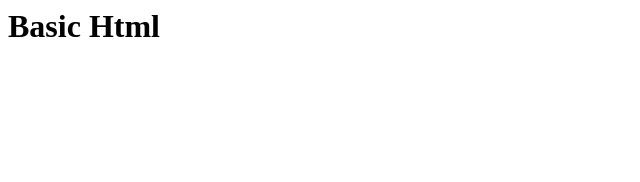
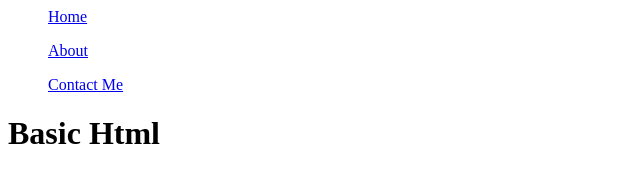
Before and after one commit to Faheem2407/Git-Github-Practice, a plain HTML site: page index.html in a window 1280 px wide. Shown: the whole page, without its empty margins (0-640 px from the left). Drawn offline with Linux system fonts and the light colour scheme.

Commit message:
nav links are added successfully inside index.html
- home,about,contact me links are created

```diff
--- a/index.html
+++ b/index.html
@@ -3,6 +3,14 @@
     <title>Basic Html</title>
   </head>
   <body>
+	<nav>
+		<ul><a href="/">Home</a></ul>
+		<ul><a href="/about">About</a></ul>
+		<ul><a href="/contact">Contact Me</a></ul>
+	</nav>
+
     <h1>Basic Html</h1>
+
+
   </body>
 </html>
```
